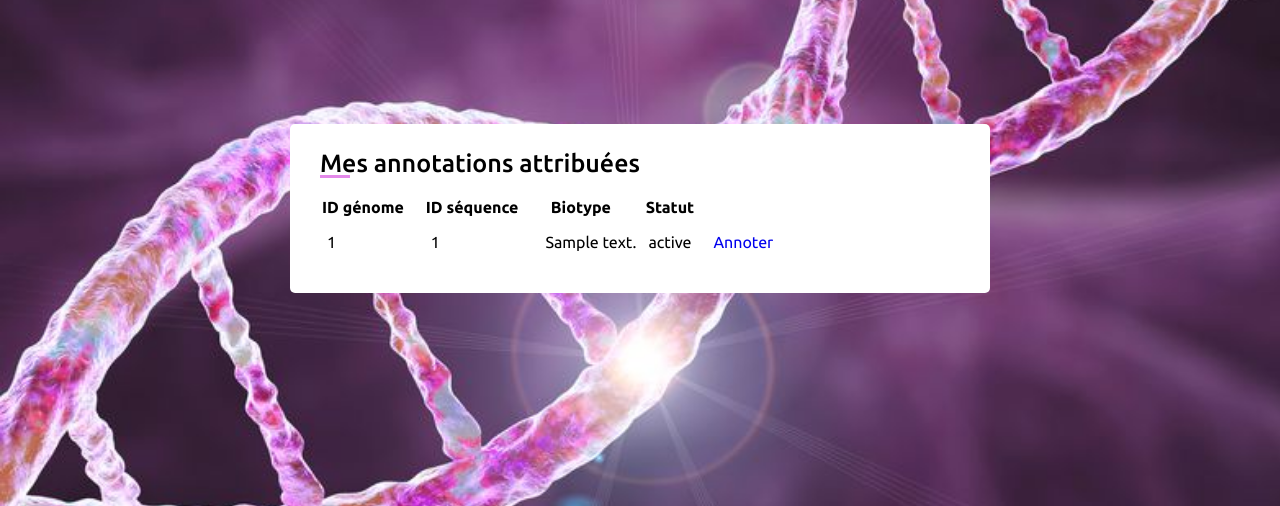
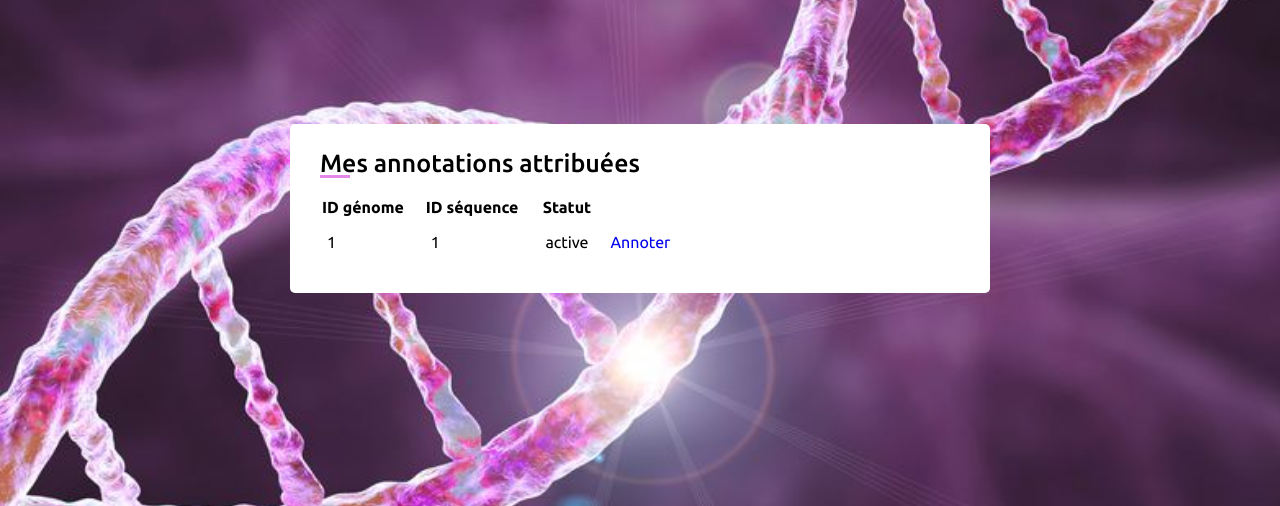
Before and after one commit to YanisMadi/Projet_WEB, a Django app: template genome_annotation/genome/templates/genome/annotations.html in a window 1280 px wide. Shown: the part 192-698 px from the top of the page. Run offline with Django 4.2, Linux system fonts and the light colour scheme; the template is opened without the code that fills it: most values are stand-ins (such as "Sample title", 1, 10 or a date in 2020).

Commit message:
del biotype

```diff
--- a/genome_annotation/genome/templates/genome/annotations.html
+++ b/genome_annotation/genome/templates/genome/annotations.html
@@ -36,7 +36,6 @@
       <tr>
         <th style="padding-right: 20px;">ID génome</th>
         <th style="padding-right: 20px;">ID séquence</th>
-        <th style="padding-right: 20px;">Biotype</th>
         <th style="padding-right: 0px;">Statut</th>
         <th style="padding-right: 0px;"></th>
       </tr>
@@ -46,7 +45,6 @@
         <tr>
             <td style="padding: 5px">{{ annotation.genome_ID.num_accession }}</td>
             <td style="padding: 5px">{{ annotation.sequence_id.seq_id }}</td>
-            <td style="padding: 5px">{{ annotation.sequence_id.seq_biotype }}</td>
             <td style="padding: 5px">{{ annotation.annotation_status }}</td>
             <td style="padding: 15px">
                 <a href="{% url 'formulaire_annotation' annotation_id=annotation.annot_id %}" class="button">Annoter</a>
```
